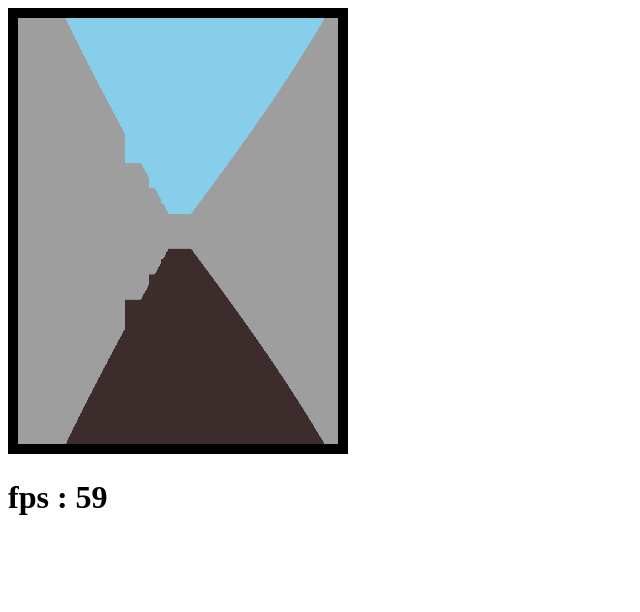
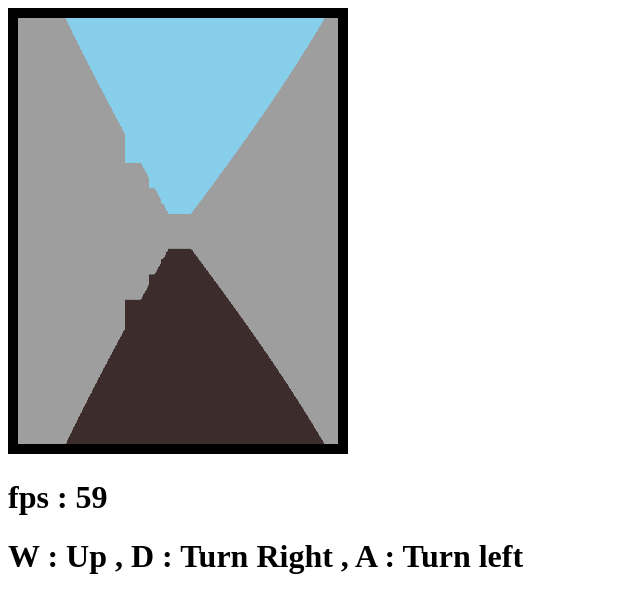
Before and after one commit to Sayf-Eddine-El/Raycaster-js, a plain HTML site: page index.html in a window 1280 px wide. Shown: the whole page, without its empty margins (0-640 px from the left). Drawn offline with Linux system fonts and the light colour scheme.

Commit message:
second commit

```diff
--- a/index.html
+++ b/index.html
@@ -9,6 +9,7 @@
     <canvas id="canvas" hidden></canvas>
     <canvas style="border: 10px solid black" id="canvas2"></canvas>
     <h1 id="fps">fps : 0</h1>
+    <h1>W : Up , D : Turn Right , A : Turn left</h1>
     <script src="script.js"></script>
   </body>
 </html>
```
